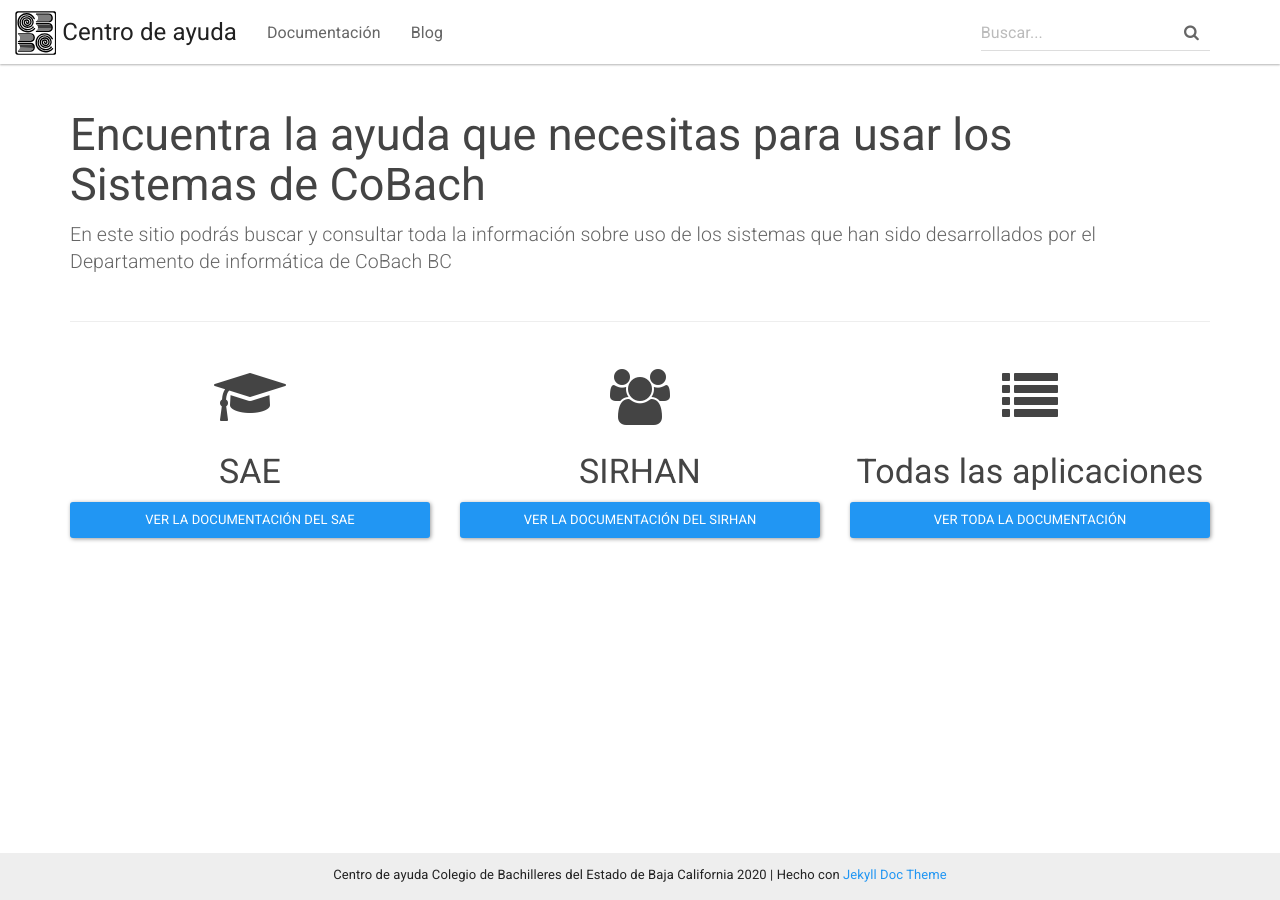
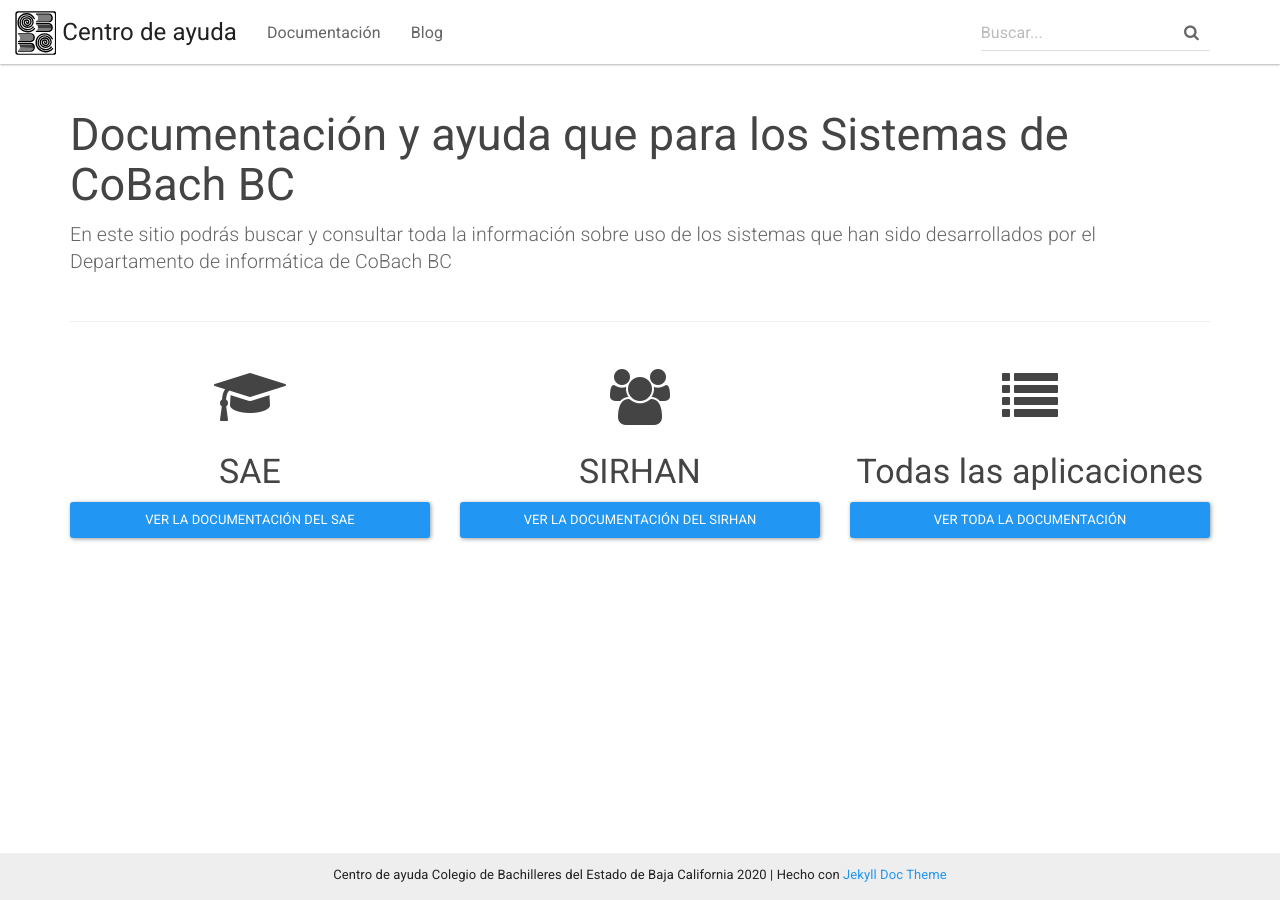
Before and after one commit to CoBachBC/centrodeayuda, a Jekyll site: the page built from docs/index.html, in a window 1280 px wide. Built offline with Jekyll 4.4.1, drawn with Linux system fonts in a browser that asks for light colours.

Commit message:
Update index.html

```diff
--- a/docs/index.html
+++ b/docs/index.html
@@ -5,7 +5,7 @@
 <div class="container">
     <div class="row">
         <div class="col-md-12">
-            <h2 class="header-light regular-pad">Encuentra la ayuda que necesitas para usar los Sistemas de CoBach</h2>
+            <h2 class="header-light regular-pad">Documentación y ayuda que para los Sistemas de CoBach BC</h2>
               <p class="lead">En este sitio podrás buscar y consultar toda la información sobre uso de los sistemas que han sido desarrollados por el Departamento de informática de CoBach BC</p>
         </div>
     </div>
```
